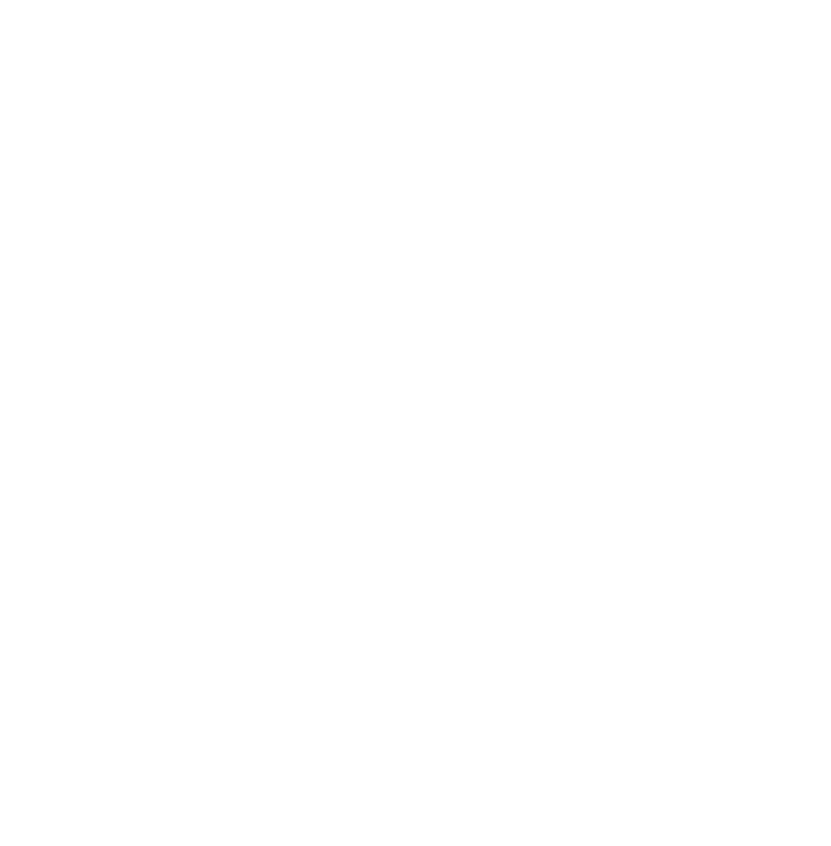
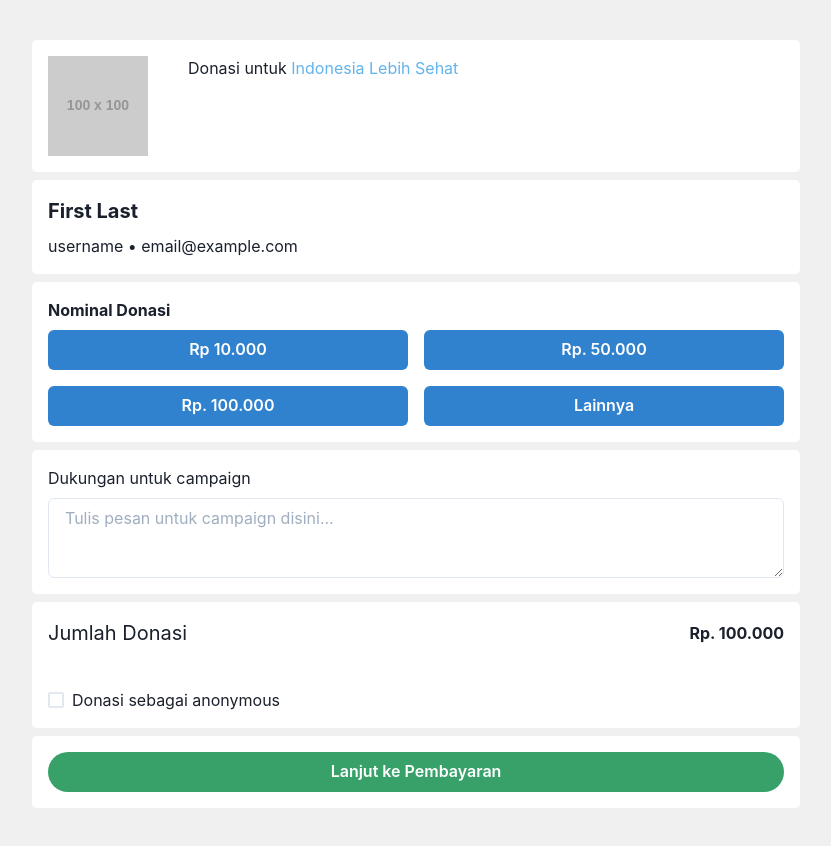
Before and after one commit to KamiBisa/frontend, a React (Create React App) app: page /give-donation in a window 1280 px wide. Shown: the whole page, without its empty margins (224-1055 px from the left). Before the commit the page ends 800 px from the top, so only its background shows below. Built offline with nearby package versions, Linux system fonts and the light colour scheme.

Commit message:
add give donation page (konfirmasi pembayaran)

```diff
--- a/src/App.js
+++ b/src/App.js
@@ -3,6 +3,7 @@
 import Navbar from './components/Navbar'
 import ContextExample from './pages/ContextExample'
 import DonationPage from './pages/DonationPage'
+import GiveDonationPage from './pages/GiveDonationPage'
 import Home from './pages/Home'
 import LoginPage from './pages/LoginPage'
 import ProfilePage from './pages/ProfilePage'
@@ -24,6 +25,9 @@
         <Route path="/donation">
           <DonationPage />
         </Route>
+        <Route path="/give-donation">
+          <GiveDonationPage />
+        </Route>
         <Route path="/login">
           <LoginPage />
         </Route>
--- /dev/null
+++ b/src/pages/GiveDonationPage.js
@@ -0,0 +1,73 @@
+import {
+  Box,
+  Button,
+  Checkbox,
+  Image,
+  SimpleGrid,
+  Stack,
+  Text,
+  Textarea,
+} from '@chakra-ui/react'
+import React from 'react'
+
+export default function GiveDonationPage() {
+  const StackBox = props => {
+    const { children, ...rest } = props
+    return (
+      <Stack {...rest} bg="white" p={4} borderRadius="5px">
+        {children}
+      </Stack>
+    )
+  }
+
+  return (
+    <Stack
+      bg="#f0f0f0"
+      w="100%"
+      minH="100vh"
+      px={{ base: '5vw', md: '20vw' }}
+      py="5vh"
+    >
+      <StackBox direction="row" spacing={10}>
+        <Image src="https://via.placeholder.com/100x100" />
+        <Text>
+          Donasi untuk{' '}
+          <Box as="span" color="blue.300">
+            Indonesia Lebih Sehat
+          </Box>
+        </Text>
+      </StackBox>
+      <StackBox>
+        <Text fontWeight="bold" fontSize="xl">
+          First Last
+        </Text>
+        <Text>username &bull; email@example.com</Text>
+      </StackBox>
+      <StackBox>
+        <Text fontWeight="bold">Nominal Donasi</Text>
+        <SimpleGrid columns={2} spacing={4}>
+          <Button colorScheme="blue">Rp 10.000</Button>
+          <Button colorScheme="blue">Rp. 50.000</Button>
+          <Button colorScheme="blue">Rp. 100.000</Button>
+          <Button colorScheme="blue">Lainnya</Button>
+        </SimpleGrid>
+      </StackBox>
+      <StackBox>
+        <Text>Dukungan untuk campaign</Text>
+        <Textarea placeholder="Tulis pesan untuk campaign disini..." />
+      </StackBox>
+      <StackBox spacing={10}>
+        <Stack isInline justifyContent="space-between" alignItems="center">
+          <Text fontSize="xl">Jumlah Donasi</Text>
+          <Text fontWeight="bold">Rp. 100.000</Text>
+        </Stack>
+        <Checkbox>Donasi sebagai anonymous</Checkbox>
+      </StackBox>
+      <StackBox>
+        <Button colorScheme="green" borderRadius="20">
+          Lanjut ke Pembayaran
+        </Button>
+      </StackBox>
+    </Stack>
+  )
+}
```
